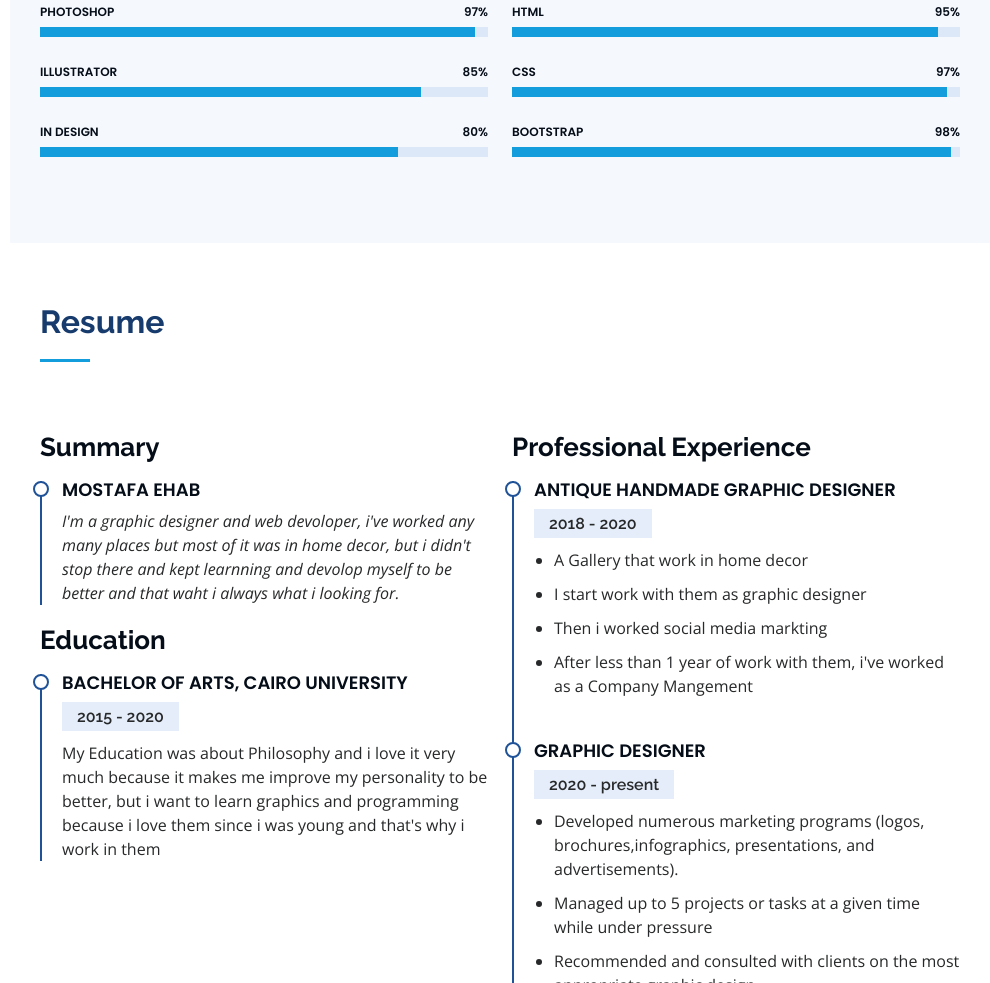
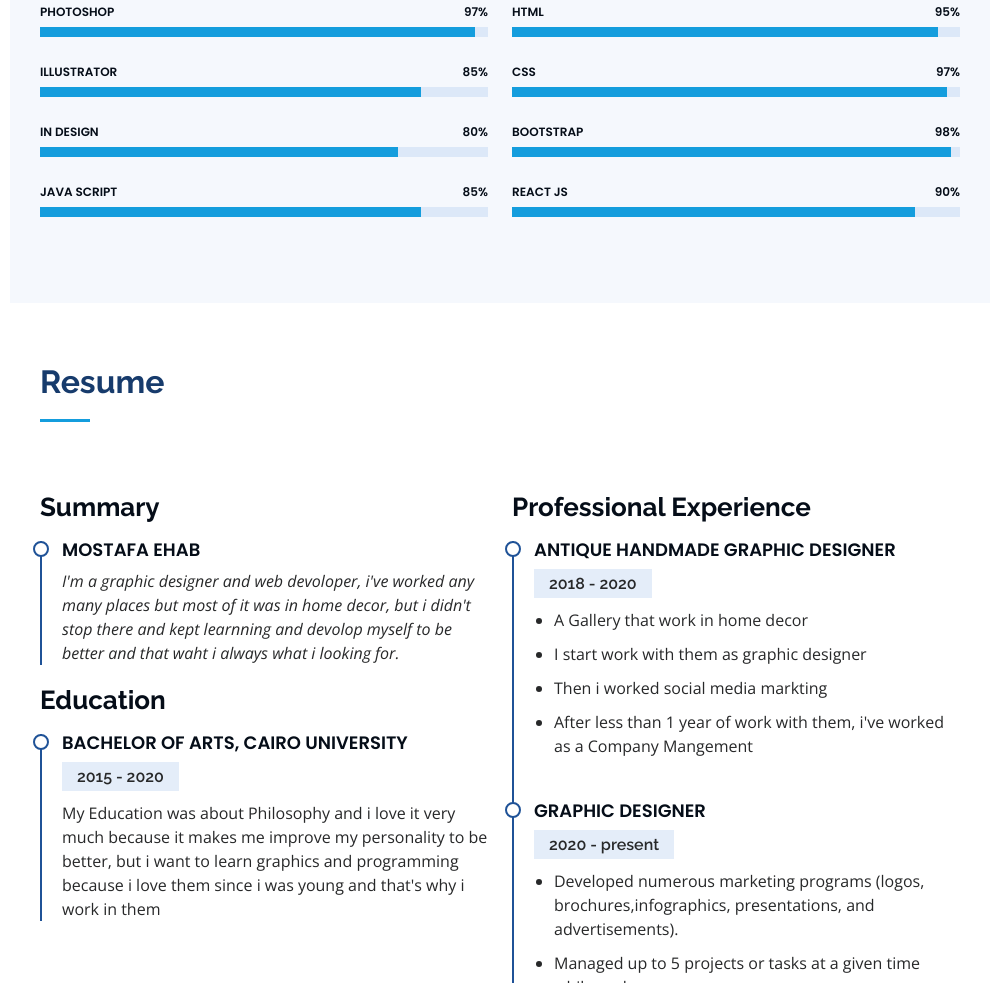
Before and after one commit to elgringomostafa/cv, a plain HTML site: page index.html in a window 1280 px wide. Shown: the part 1960-2943 px from the top of the page, without its empty margins (290-1280 px from the left). Drawn offline with nearby package versions, Linux system fonts and the light colour scheme.

Commit message:
i add two skill

```diff
--- a/index.html
+++ b/index.html
@@ -206,6 +206,15 @@
               </div>
             </div>
 
+
+
+            <div class="progress">
+              <span class="skill">Java Script <i class="val">85%</i></span>
+              <div class="progress-bar-wrap">
+                <div class="progress-bar" role="progressbar" aria-valuenow="85" aria-valuemin="0" aria-valuemax="100"></div>
+              </div>
+            </div>
+
           </div>
 
           <div class="col-lg-6" data-aos="fade-up" data-aos-delay="100">
@@ -231,6 +240,12 @@
               </div>
             </div>
 
+            <div class="progress">
+              <span class="skill">React js <i class="val">90%</i></span>
+              <div class="progress-bar-wrap">
+                <div class="progress-bar" role="progressbar" aria-valuenow="90" aria-valuemin="0" aria-valuemax="100"></div>
+              </div>
+            </div>
           </div>
 
         </div>
```
